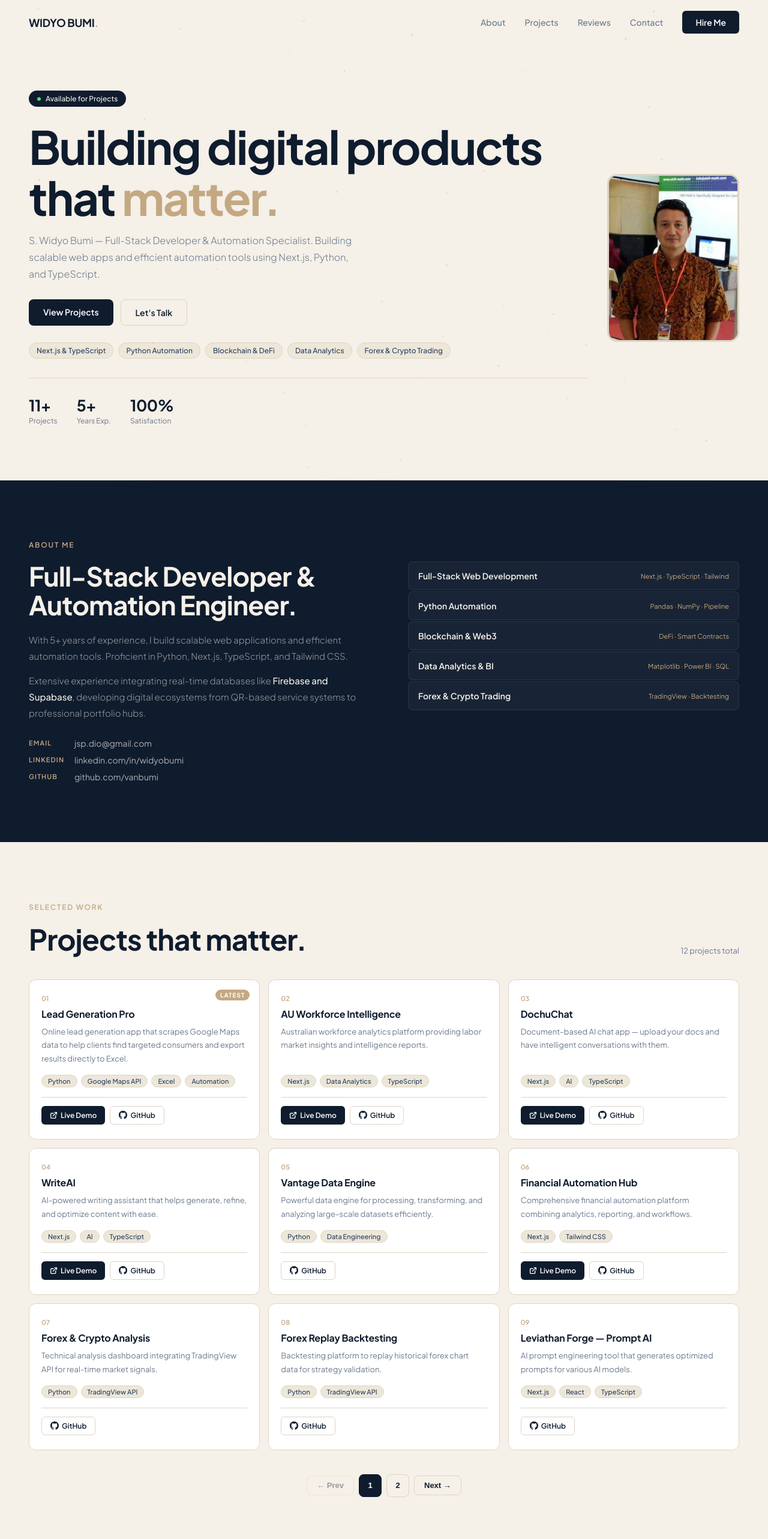
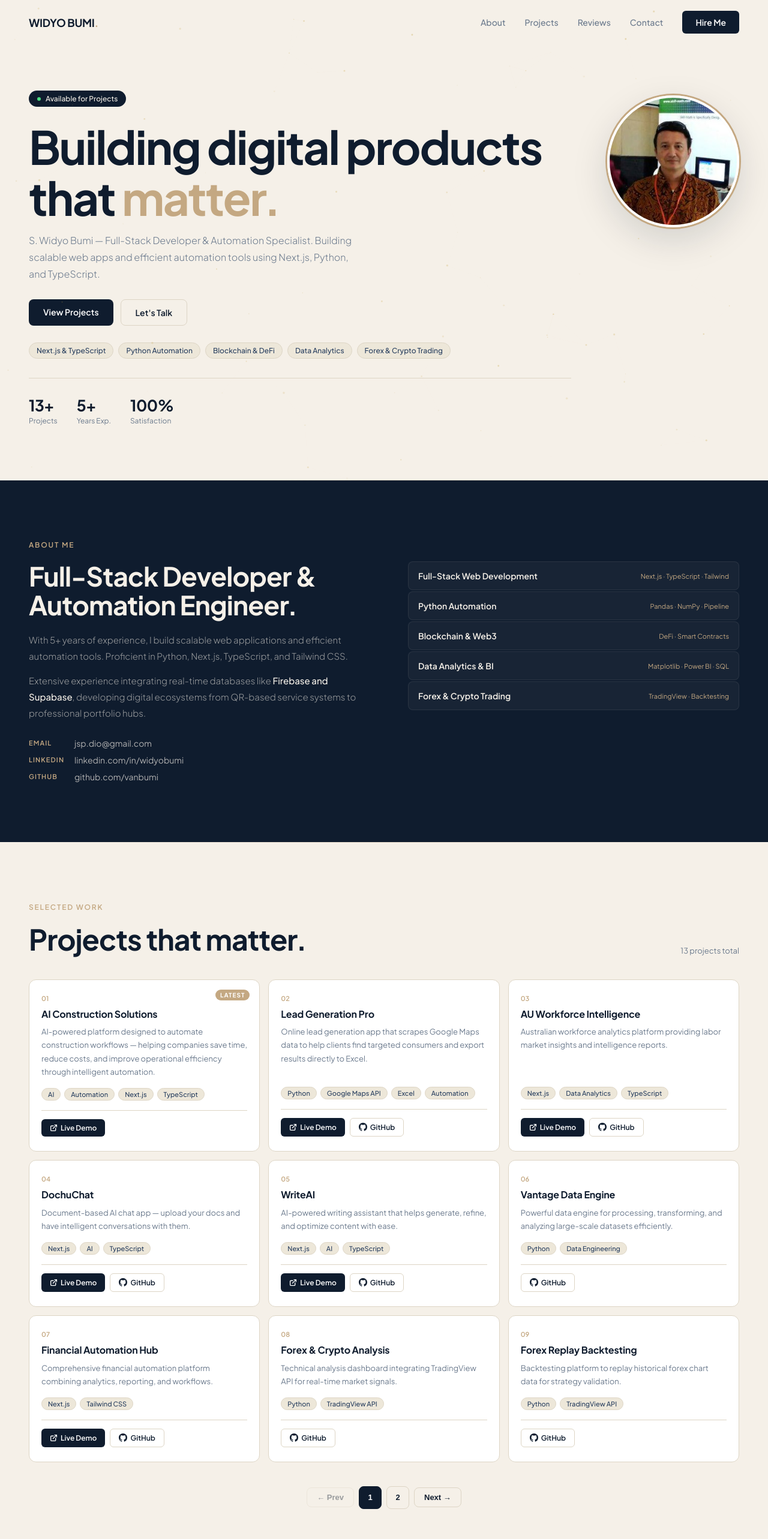
Before and after one commit to vanbumi/portfolio, a Next.js app: page / in a window 1280 px wide. Shown: the top 2566 px of the page at 60% size. Built offline with nearby package versions, Linux system fonts and the light colour scheme.

Commit message:
add project 13th, update Hero photo

```diff
--- a/src/components/Hero.tsx
+++ b/src/components/Hero.tsx
@@ -1,6 +1,7 @@
 'use client'
 
 import Image from 'next/image'
+import { projects } from '@/data/projects'
 
 const skills = [
   'Next.js & TypeScript', 'Python Automation', 'Blockchain & DeFi',
@@ -23,19 +24,21 @@ export default function Hero() {
         className="hero-inner"
       >
         {/* Profile photo — mobile: center top */}
-        <div style={{ display: 'flex', justifyContent: 'center' }} className="hero-photo">
+        <div style={{ display: 'flex', justifyContent: 'center', alignItems: 'flex-start' }} className="hero-photo">
           <div style={{
-            width: '140px', height: '175px',
-            borderRadius: '16px', overflow: 'hidden',
-            border: '3px solid var(--border)',
+            width: '160px', height: '160px',
+            borderRadius: '50%', overflow: 'hidden',
+            border: '4px solid var(--white)',
+            boxShadow: '0 0 0 3px var(--accent), 0 20px 60px rgba(15,28,46,0.15)',
+            flexShrink: 0,
           }}>
             <Image
               src="/profile.jpg"
               alt="S. Widyo Bumi"
-              width={220}
-              height={280}
+              width={320}
+              height={320}
               priority
-              style={{ objectFit: 'cover', objectPosition: 'top', width: '100%', height: '100%' }}
+              style={{ objectFit: 'cover', objectPosition: 'top center', width: '100%', height: '100%' }}
             />
           </div>
         </div>
@@ -112,7 +115,7 @@ export default function Hero() {
             display: 'flex', gap: '32px', flexWrap: 'wrap',
             paddingTop: '28px', borderTop: '1px solid var(--border)',
           }}>
-            {[['11+', 'Projects'], ['5+', 'Years Exp.'], ['100%', 'Satisfaction']].map(([n, l]) => (
+            {[[`${projects.length}+`, 'Projects'], ['5+', 'Years Exp.'], ['100%', 'Satisfaction']].map(([n, l]) => (
               <div key={l}>
                 <div style={{ fontSize: '26px', fontWeight: 700, color: 'var(--navy)', letterSpacing: '-0.02em' }}>{n}</div>
                 <div style={{ fontSize: '12px', color: 'var(--muted)', marginTop: '2px' }}>{l}</div>
@@ -126,16 +129,18 @@ export default function Hero() {
         @media (min-width: 768px) {
           .hero-inner {
             flex-direction: row !important;
-            align-items: center !important;
+            align-items: flex-start !important;
             justify-content: space-between !important;
+            gap: 60px !important;
           }
           .hero-photo {
             order: 2;
             flex-shrink: 0;
+            padding-top: 8px;
           }
           .hero-photo > div {
             width: 220px !important;
-            height: 280px !important;
+            height: 220px !important;
           }
           .hero-inner > div:last-child {
             order: 1;
--- a/src/components/Projects.tsx
+++ b/src/components/Projects.tsx
@@ -1,94 +1,7 @@
 'use client'
 
 import { useState } from 'react'
-
-// ✅ TAMBAH PROJECT BARU DI PALING ATAS ARRAY INI
-const projects = [
-  {
-    title: 'Lead Generation Pro',
-    desc: 'Online lead generation app that scrapes Google Maps data to help clients find targeted consumers and export results directly to Excel.',
-    tags: ['Python', 'Google Maps API', 'Excel', 'Automation'],
-    live: 'https://huggingface.co/spaces/Vanbumi/lead-gen-pro',
-    github: 'https://github.com/vanbumi/lead-gen-web',
-  },
-  {
-    title: 'AU Workforce Intelligence',
-    desc: 'Australian workforce analytics platform providing labor market insights and intelligence reports.',
-    tags: ['Next.js', 'Data Analytics', 'TypeScript'],
-    live: 'https://au-workforce-intelligence.vercel.app/',
-    github: 'https://github.com/vanbumi/au-workforce-intelligence',
-  },
-  {
-    title: 'DochuChat',
-    desc: 'Document-based AI chat app — upload your docs and have intelligent conversations with them.',
-    tags: ['Next.js', 'AI', 'TypeScript'],
-    live: 'https://dochuchat.vercel.app/',
-    github: 'https://github.com/vanbumi/dochuchat',
-  },
-  {
-    title: 'WriteAI',
-    desc: 'AI-powered writing assistant that helps generate, refine, and optimize content with ease.',
-    tags: ['Next.js', 'AI', 'TypeScript'],
-    live: 'https://writeai-orcin.vercel.app/',
-    github: 'https://github.com/vanbumi/writeai',
-  },
-  {
-    title: 'Vantage Data Engine',
-    desc: 'Powerful data engine for processing, transforming, and analyzing large-scale datasets efficiently.',
-    tags: ['Python', 'Data Engineering'],
-    live: null,
-    github: 'https://github.com/vanbumi/vantage-data-engine',
-  },
-  {
-    title: 'Financial Automation Hub',
-    desc: 'Comprehensive financial automation platform combining analytics, reporting, and workflows.',
-    tags: ['Next.js', 'Tailwind CSS'],
-    live: 'https://automation-hub-sigma.vercel.app/',
-    github: 'https://github.com/vanbumi/automation-hub',
-  },
-  {
-    title: 'Forex & Crypto Analysis',
-    desc: 'Technical analysis dashboard integrating TradingView API for real-time market signals.',
-    tags: ['Python', 'TradingView API'],
-    live: null,
-    github: 'https://github.com/vanbumi/forex-crypto-analysis',
-  },
-  {
-    title: 'Forex Replay Backtesting',
-    desc: 'Backtesting platform to replay historical forex chart data for strategy validation.',
-    tags: ['Python', 'TradingView API'],
-    live: null,
-    github: 'https://github.com/vanbumi/Replay_chart',
-  },
-  {
-    title: 'Leviathan Forge — Prompt AI',
-    desc: 'AI prompt engineering tool that generates optimized prompts for various AI models.',
-    tags: ['Next.js', 'React', 'TypeScript'],
-    live: null,
-    github: 'https://github.com/vanbumi/leviathan-baru',
-  },
-  {
-    title: 'BI & Data Automation Pipeline',
-    desc: 'End-to-end business intelligence pipeline with automated data processing and visualization.',
-    tags: ['Python', 'Pandas', 'NumPy', 'Matplotlib'],
-    live: null,
-    github: 'https://github.com/vanbumi/bi-automation',
-  },
-  {
-    title: 'QR Menu App',
-    desc: 'Digital restaurant menu system via QR code — mobile-first, real-time updates, easy management.',
-    tags: ['Next.js', 'TypeScript', 'Tailwind CSS'],
-    live: 'https://qr-menu-app-silk.vercel.app/menu/A12',
-    github: 'https://github.com/vanbumi/qr-menu-app',
-  },
-  {
-    title: 'Crypto Portfolio Tracker',
-    desc: 'Real-time crypto tracking app with live price updates, portfolio valuation, and interactive charts.',
-    tags: ['Next.js 14', 'TypeScript', 'Chart.js', 'Zustand'],
-    live: 'https://crypto-portfolio-tracker-liart.vercel.app/',
-    github: 'https://github.com/vanbumi/crypto-portfolio-tracker',
-  },
-]
+import { projects } from '@/data/projects'
 
 const PER_PAGE = 9
 
--- /dev/null
+++ b/src/data/projects.ts
@@ -0,0 +1,96 @@
+// ✅ TAMBAH PROJECT BARU DI PALING ATAS ARRAY INI
+// Nomor urut & stats di Hero otomatis terupdate
+
+export const projects = [
+  {
+    title: 'AI Construction Solutions',
+    desc: 'AI-powered platform designed to automate construction workflows — helping companies save time, reduce costs, and improve operational efficiency through intelligent automation.',
+    tags: ['AI', 'Automation', 'Next.js', 'TypeScript'],
+    live: 'https://ai-construction-website.vercel.app/',
+    github: null,
+  },
+  {
+    title: 'Lead Generation Pro',
+    desc: 'Online lead generation app that scrapes Google Maps data to help clients find targeted consumers and export results directly to Excel.',
+    tags: ['Python', 'Google Maps API', 'Excel', 'Automation'],
+    live: 'https://huggingface.co/spaces/Vanbumi/lead-gen-pro',
+    github: 'https://github.com/vanbumi/lead-gen-web',
+  },
+  {
+    title: 'AU Workforce Intelligence',
+    desc: 'Australian workforce analytics platform providing labor market insights and intelligence reports.',
+    tags: ['Next.js', 'Data Analytics', 'TypeScript'],
+    live: 'https://au-workforce-intelligence.vercel.app/',
+    github: 'https://github.com/vanbumi/au-workforce-intelligence',
+  },
+  {
+    title: 'DochuChat',
+    desc: 'Document-based AI chat app — upload your docs and have intelligent conversations with them.',
+    tags: ['Next.js', 'AI', 'TypeScript'],
+    live: 'https://dochuchat.vercel.app/',
+    github: 'https://github.com/vanbumi/dochuchat',
+  },
+  {
+    title: 'WriteAI',
+    desc: 'AI-powered writing assistant that helps generate, refine, and optimize content with ease.',
+    tags: ['Next.js', 'AI', 'TypeScript'],
+    live: 'https://writeai-orcin.vercel.app/',
+    github: 'https://github.com/vanbumi/writeai',
+  },
+  {
+    title: 'Vantage Data Engine',
+    desc: 'Powerful data engine for processing, transforming, and analyzing large-scale datasets efficiently.',
+    tags: ['Python', 'Data Engineering'],
+    live: null,
+    github: 'https://github.com/vanbumi/vantage-data-engine',
+  },
+  {
+    title: 'Financial Automation Hub',
+    desc: 'Comprehensive financial automation platform combining analytics, reporting, and workflows.',
+    tags: ['Next.js', 'Tailwind CSS'],
+    live: 'https://automation-hub-sigma.vercel.app/',
+    github: 'https://github.com/vanbumi/automation-hub',
+  },
+  {
+    title: 'Forex & Crypto Analysis',
+    desc: 'Technical analysis dashboard integrating TradingView API for real-time market signals.',
+    tags: ['Python', 'TradingView API'],
+    live: null,
+    github: 'https://github.com/vanbumi/forex-crypto-analysis',
+  },
+  {
+    title: 'Forex Replay Backtesting',
+    desc: 'Backtesting platform to replay historical forex chart data for strategy validation.',
+    tags: ['Python', 'TradingView API'],
+    live: null,
+    github: 'https://github.com/vanbumi/Replay_chart',
+  },
+  {
+    title: 'Leviathan Forge — Prompt AI',
+    desc: 'AI prompt engineering tool that generates optimized prompts for various AI models.',
+    tags: ['Next.js', 'React', 'TypeScript'],
+    live: null,
+    github: 'https://github.com/vanbumi/leviathan-baru',
+  },
+  {
+    title: 'BI & Data Automation Pipeline',
+    desc: 'End-to-end business intelligence pipeline with automated data processing and visualization.',
+    tags: ['Python', 'Pandas', 'NumPy', 'Matplotlib'],
+    live: null,
+    github: 'https://github.com/vanbumi/bi-automation',
+  },
+  {
+    title: 'QR Menu App',
+    desc: 'Digital restaurant menu system via QR code — mobile-first, real-time updates, easy management.',
+    tags: ['Next.js', 'TypeScript', 'Tailwind CSS'],
+    live: 'https://qr-menu-app-silk.vercel.app/menu/A12',
+    github: 'https://github.com/vanbumi/qr-menu-app',
+  },
+  {
+    title: 'Crypto Portfolio Tracker',
+    desc: 'Real-time crypto tracking app with live price updates, portfolio valuation, and interactive charts.',
+    tags: ['Next.js 14', 'TypeScript', 'Chart.js', 'Zustand'],
+    live: 'https://crypto-portfolio-tracker-liart.vercel.app/',
+    github: 'https://github.com/vanbumi/crypto-portfolio-tracker',
+  },
+]
```
